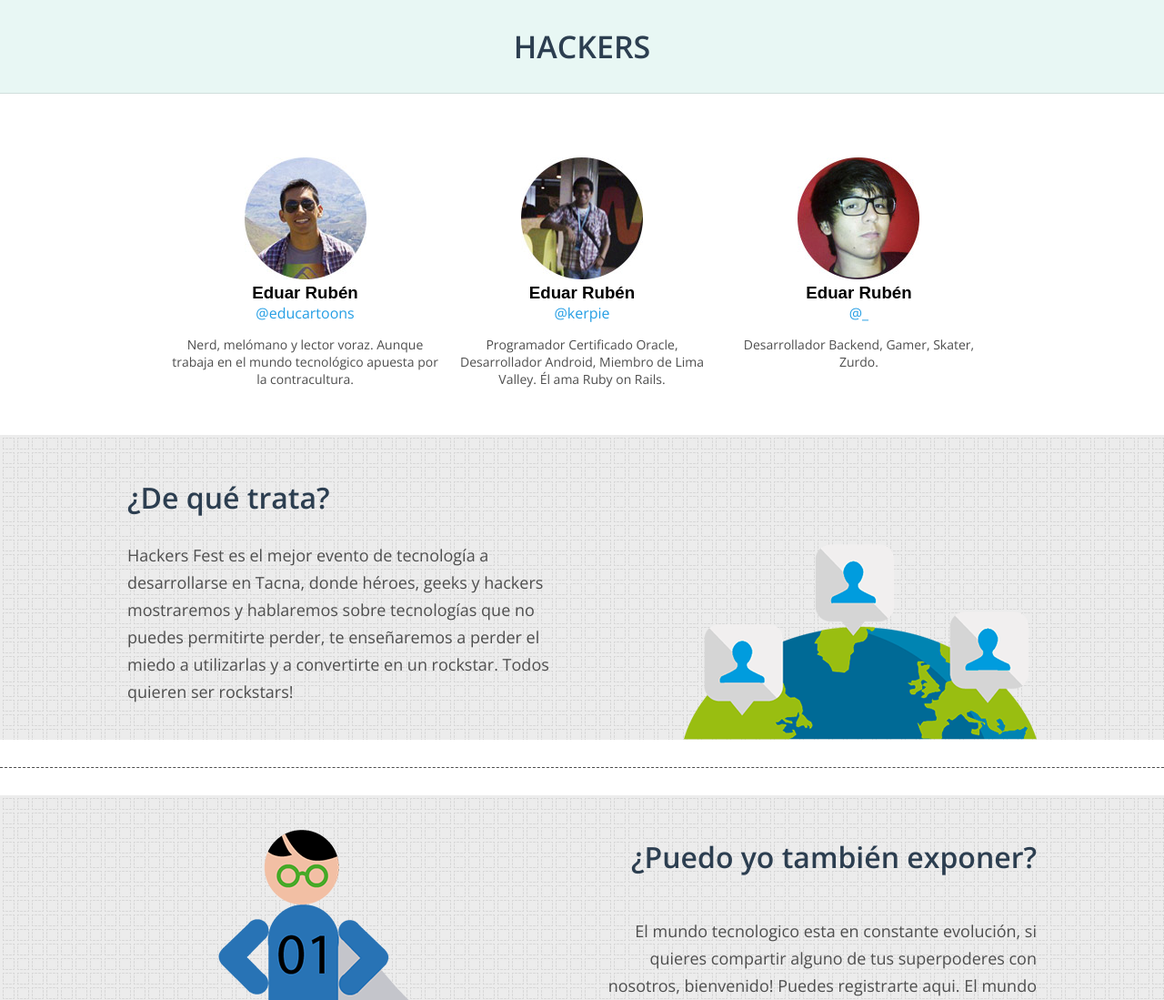
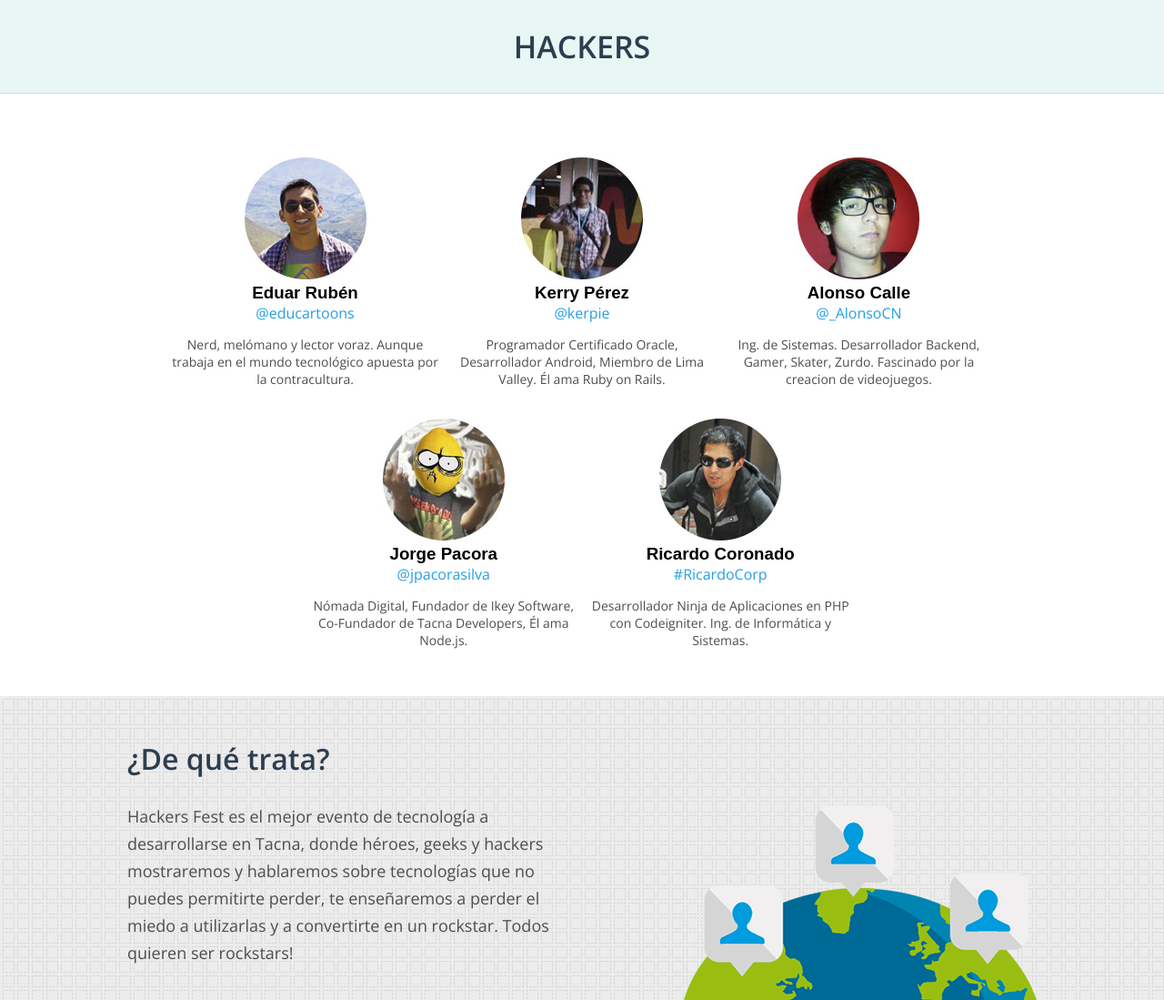
Before and after one commit to cyberedu/HackersFest, a PHP site: page / in a window 1280 px wide. Shown: the part 586-1685 px from the top of the page at 91% size. Run offline with PHP 8.4, Linux system fonts and the light colour scheme; some libraries are stand-ins or nearby versions.

Commit message:
Jorge Request
Cambio de avatar de expositor u,u

```diff
--- a/css/estilos.css
+++ b/css/estilos.css
@@ -3,7 +3,7 @@ header nav{background-color:#2c3e50;color:#4e4e4e;}
 header nav ul{margin:0 auto;padding:0;list-style:none;overflow:auto;text-align:center;}
 header nav ul li{display:inline-block;font-family:Open Sans;margin-right:15px;padding:15px 10px;transition:.2s background;}
 @media screen and (max-width: 1000px){header nav ul li{margin-right:0}
-}@media screen and (max-width: 480px){header nav ul li{text-align:center;margin-right:0}
+}@media screen and (max-width: 480px){header nav ul li{text-align:center;margin-right:0;display:block}
 }header nav ul li:hover{background:#1e2934;text-decoration:underline}
 header nav ul li a{color:#fff;display:block;text-decoration:none}
 section#formulario{background-color:#2c3e50;display:none;padding-top:30px;padding-bottom:10px;color:#fff;text-align:center;}
--- a/css/estilos.styl
+++ b/css/estilos.styl
@@ -29,6 +29,7 @@ header
 				@media screen and (max-width: 480px)
 					text-align center
 					margin-right 0
+					display block
 				&:hover
 					background #1e2934
 					text-decoration underline
--- a/index.html
+++ b/index.html
@@ -81,7 +81,7 @@
                 <figure>
                     <img src="img/avatar_kerry.jpg" alt="Avatar Kerry" title="Kerry">
                 </figure>
-                <h3>Eduar Rubén</h3>
+                <h3>Kerry Pérez</h3>
                 <a href="http://www.twitter.com/kerpie">@kerpie</a>
                 <p>
                     Programador Certificado Oracle, Desarrollador Android, Miembro de Lima Valley. Él ama Ruby on Rails.
@@ -91,10 +91,33 @@
                 <figure>
                     <img src="img/avatar_alonso.jpg" alt="">
                 </figure>
-                <h3>Eduar Rubén</h3>
-                <a href="http://www.twitter.com/educartoons">@_</a>
+                <h3>Alonso Calle</h3>
+                <a href="http://www.twitter.com/_AlonsoCN">@_AlonsoCN</a>
                 <p>
-                    Desarrollador Backend, Gamer, Skater, Zurdo.
+                    Ing. de Sistemas. Desarrollador Backend, Gamer, Skater, Zurdo.  Fascinado por la creacion de videojuegos.
+                </p>
+            </div>
+
+            <div class="expositor">
+                <figure>
+                    <img src="img/avatar_jorge.jpg" alt="">
+                </figure>
+                <h3>Jorge Pacora</h3>
+                <a href="http://www.twitter.com/jpacorasilva">@jpacorasilva</a>
+                <p>
+                    Nómada Digital, Fundador de Ikey Software, Co-Fundador de Tacna Developers, Él ama Node.js.
+                </p>
+            </div>
+
+            <div class="expositor">
+                <figure>
+                    <img src="img/avatar_ricardo.jpg" alt="">
+                </figure>
+                <h3>Ricardo Coronado</h3>
+                <a href="https://www.facebook.com/rikardo.corp">#RicardoCorp</a>
+                <p>
+                    Desarrollador Ninja de Aplicaciones en PHP con Codeigniter.
+                    Ing. de Informática y Sistemas.
                 </p>
             </div>
 
```
Also changed, not shown: img/avatar_jorge.jpg (added), img/avatar_ricardo.jpg (added).
